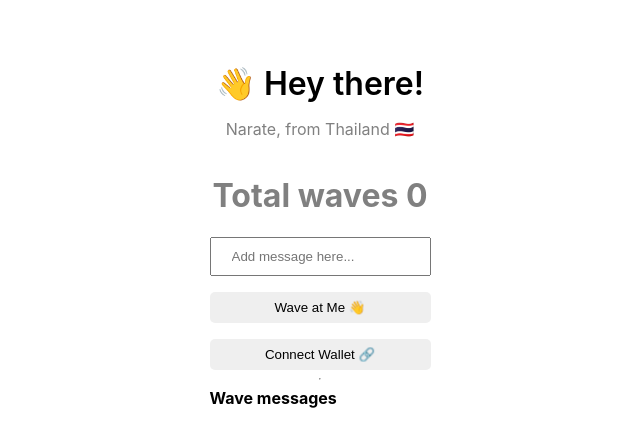
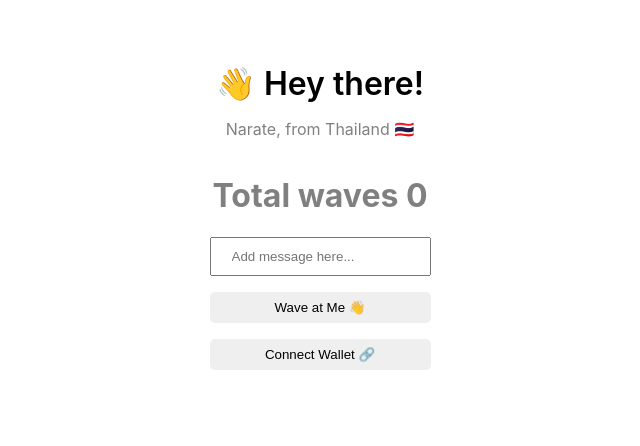
Before and after one commit to narate/waveportal-baseline-student, a React (Create React App) app: page / in a window 1280 px wide. Shown: the top 446 px of the page, without its empty margins (320-960 px from the left). Built offline with nearby package versions, Linux system fonts and the light colour scheme.

Commit message:
Add check waveList before show message

```diff
--- a/src/App.js
+++ b/src/App.js
@@ -45,6 +45,7 @@ export default function App() {
       .then(accounts => {
         console.log("Connected", accounts[0]);
         setCurrentAccount(accounts[0]);
+        getAllWaves();
       })
       .catch(err => console.log(err));
   }
@@ -57,7 +58,7 @@ export default function App() {
     let count = await waveportalContract.getTotalWaves()
     console.log("Retrived total wave count...", count.toNumber())
 
-    if(message.length === 0) {
+    if (message.length === 0) {
       alert("Message empty~~");
       return
     }
@@ -121,16 +122,24 @@ export default function App() {
           Wave at Me 👋
         </button>
 
-        {currentAccount ? null : (
+        {/*condition ? true : false. */}
+
+        {currentAccount
+          ? null
+          : (
             <button className="waveButton" onClick={connectWallet}>
               Connect Wallet 🔗
             </button>
           )}
+
+        {allWaves.length > 0
+          ? (
+            <div>
               <hr />
               <strong>Wave messages</strong>
               {allWaves.map((wave, index) => {
                 return (
-            <div style={{background: "OldLance", marginTop: "16px", padding: "8px"}}>
+                  <div style={{ background: "OldLance", marginTop: "16px", padding: "8px" }}>
                     <div><b>Address:</b> <a href={"https://rinkeby.etherscan.io/address/" + wave.address} target="_blank">{wave.address}</a></div>
                     <div><b>Time:</b> {wave.timestamp.toString()}</div>
                     <div><b>Message:</b> {wave.message}</div>
@@ -138,6 +147,11 @@ export default function App() {
                 )
               })}
             </div>
+          )
+          : null
+        }
+
+      </div>
     </div >
   );
 }
```
Lines whose indentation alone changed are shown as unchanged.
